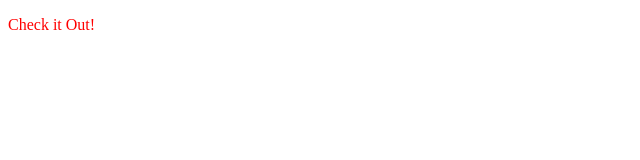
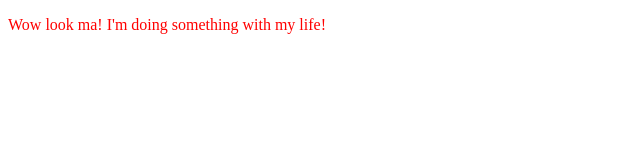
Before and after one commit to AmberVolkmann/ambervolkmann.github.io, a plain HTML site: page index.html in a window 1280 px wide. Shown: the whole page, without its empty margins (0-640 px from the left). Drawn offline with Linux system fonts and the light colour scheme.

Commit message:
Final Word Change

```diff
--- a/index.html
+++ b/index.html
@@ -6,6 +6,6 @@
     </head>
 
     <body>
-      <p>Check it Out!</p>
+      <p>Wow look ma! I'm doing something with my life!</p>
     </body>
 </html>
```
